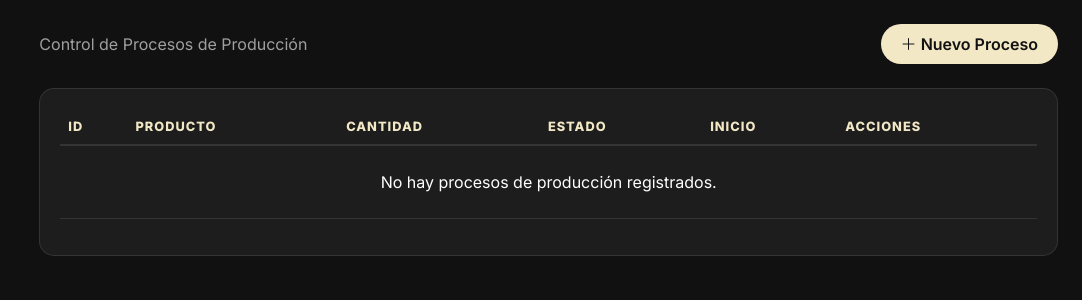
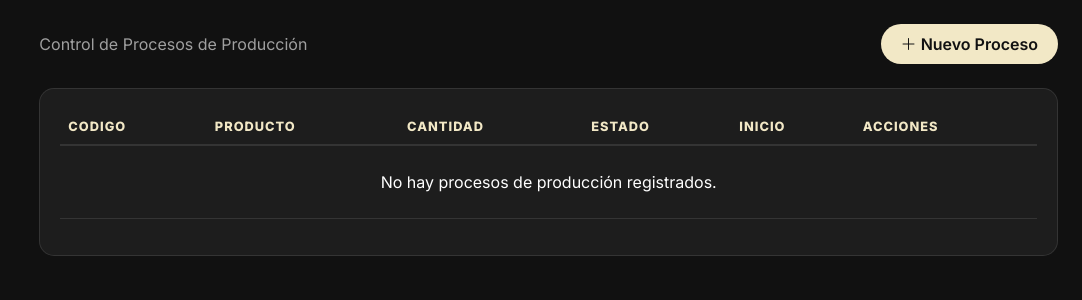
Before and after one commit to Mich-Tech-Soluciones/proyecto-quinto, a Django app: template templates/production/production_list.html in a window 1280 px wide. Shown: the top 300 px of the page, without its empty margins (198-1280 px from the left). Run offline with Django 5.2, Linux system fonts and the light colour scheme; the template is opened without the code that fills it, so the values that code supplies are empty.

Commit message:
cambio de palabra ID a codigo

```diff
--- a/templates/production/production_list.html
+++ b/templates/production/production_list.html
@@ -15,7 +15,7 @@
         <table class="table custom-table">
             <thead>
                 <tr>
-                    <th>ID</th>
+                    <th>CODIGO</th>
                     <th>Producto</th>
                     <th>Cantidad</th>
                     <th>Estado</th>
```
